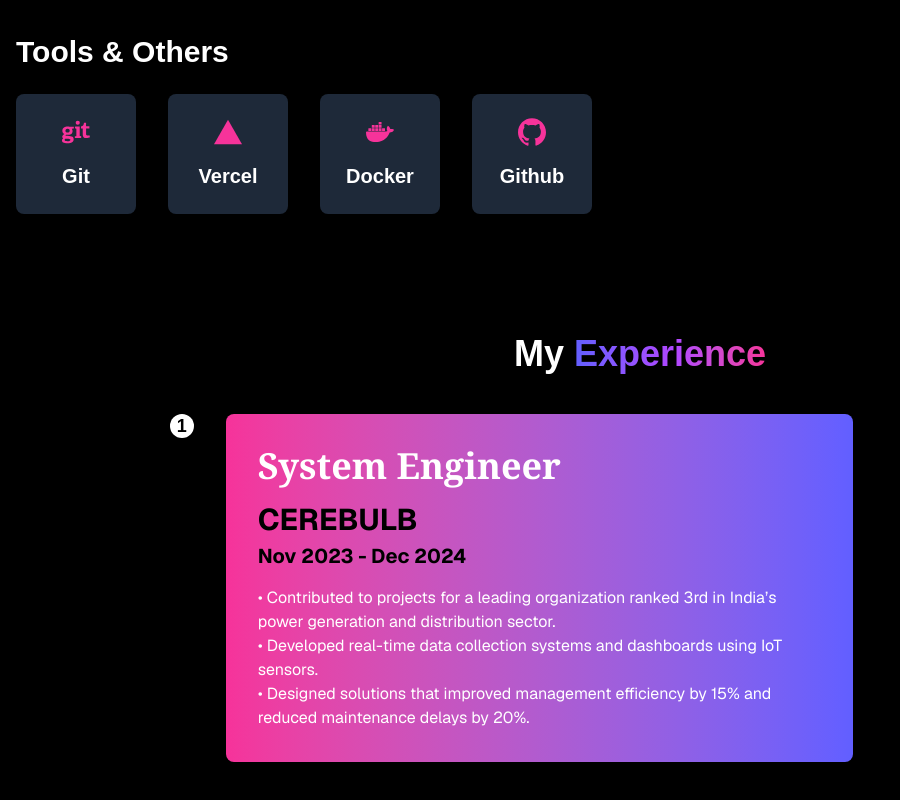
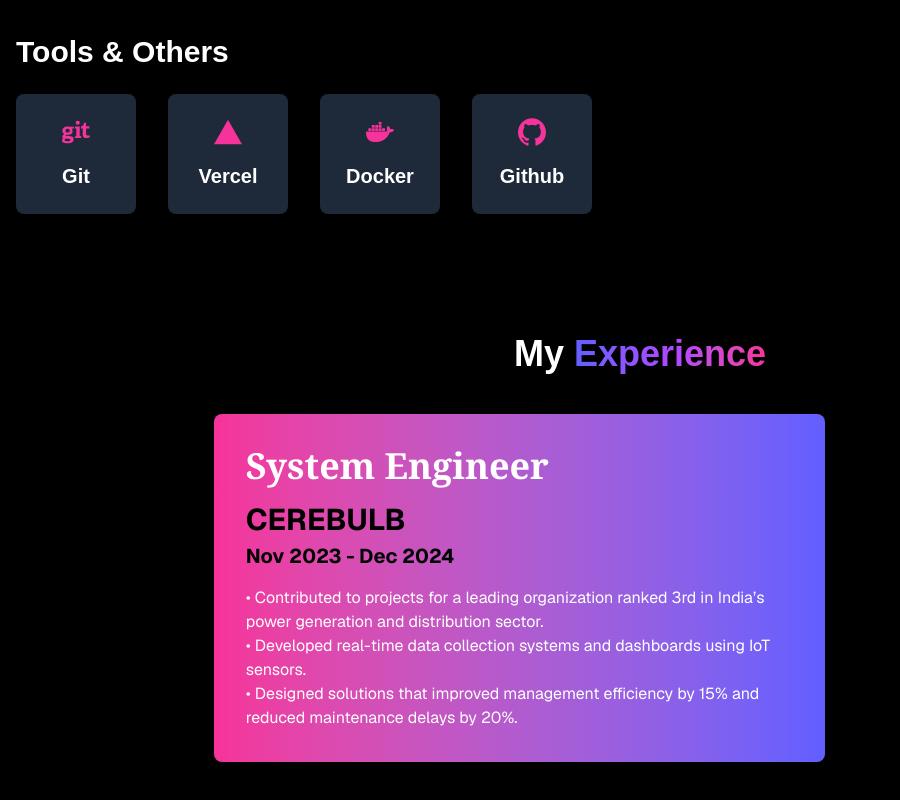
Before and after one commit to Ayush-Dadhaniya/Portfolio, a Next.js app in the folder portfolio_ayush_dadhaniya/: page / in a window 1280 px wide. Shown: the part 2051-2851 px from the top of the page, without its empty margins (0-900 px from the left). Built offline with nearby package versions, Linux system fonts and the light colour scheme.

Commit message:
Experience page section added

```diff
--- a/portfolio_ayush_dadhaniya/components/Experience/page.js
+++ b/portfolio_ayush_dadhaniya/components/Experience/page.js
@@ -13,9 +13,6 @@
 
         {/* Experience Card */}
         <div className="flex flex-col sm:flex-row justify-start sm:items-start mb-20 relative z-10">
-          <div className="w-6 h-6 bg-white rounded-full shadow-lg flex items-center justify-center">
-            <span className="text-black font-bold text-lg">1</span>
-          </div>
           <div className="ml-4 sm:ml-8 bg-gradient-to-r from-pink-500 to-indigo-500 p-8 rounded-lg shadow-lg w-full sm:w-2/3 transform hover:scale-105 transition-transform duration-500 ease-in-out">
             <h3 className="text-3xl sm:text-4xl font-serif font-bold mb-4">System Engineer</h3>
             <h3 className="text-2xl sm:text-3xl text-black font-sans font-bold mb-1">CEREBULB</h3>
```
